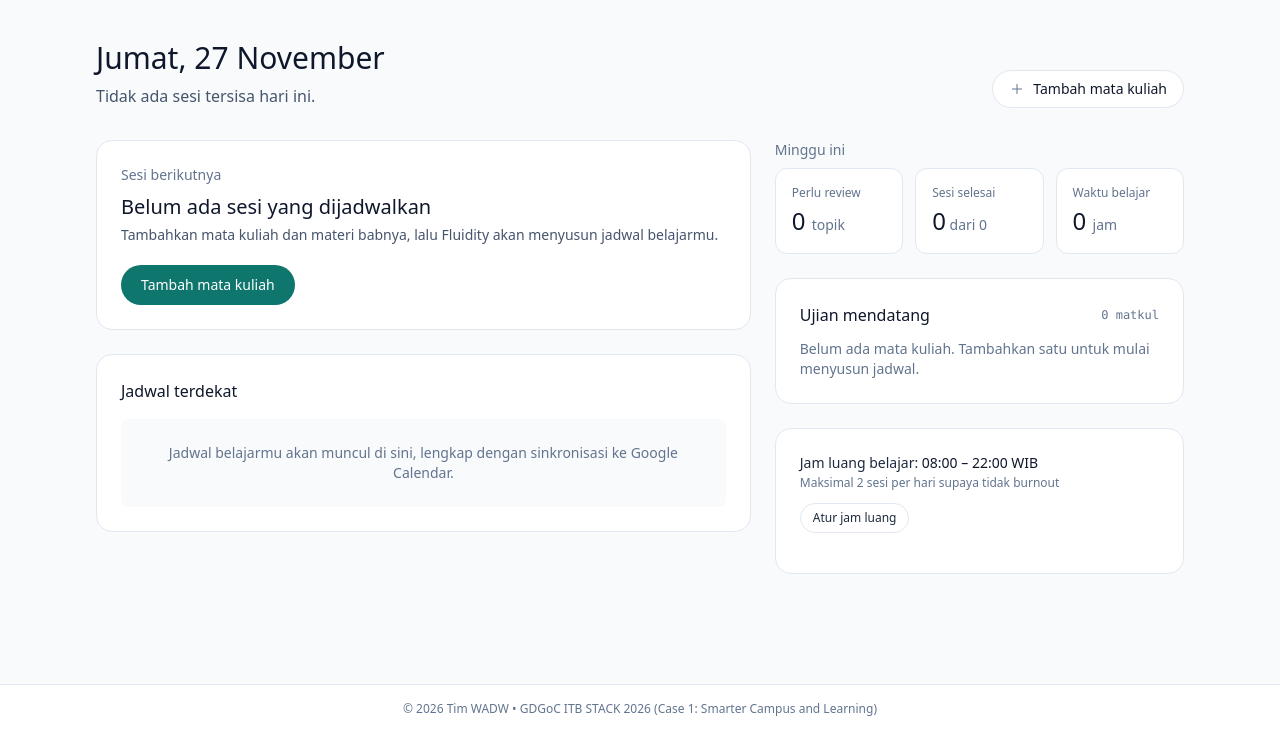
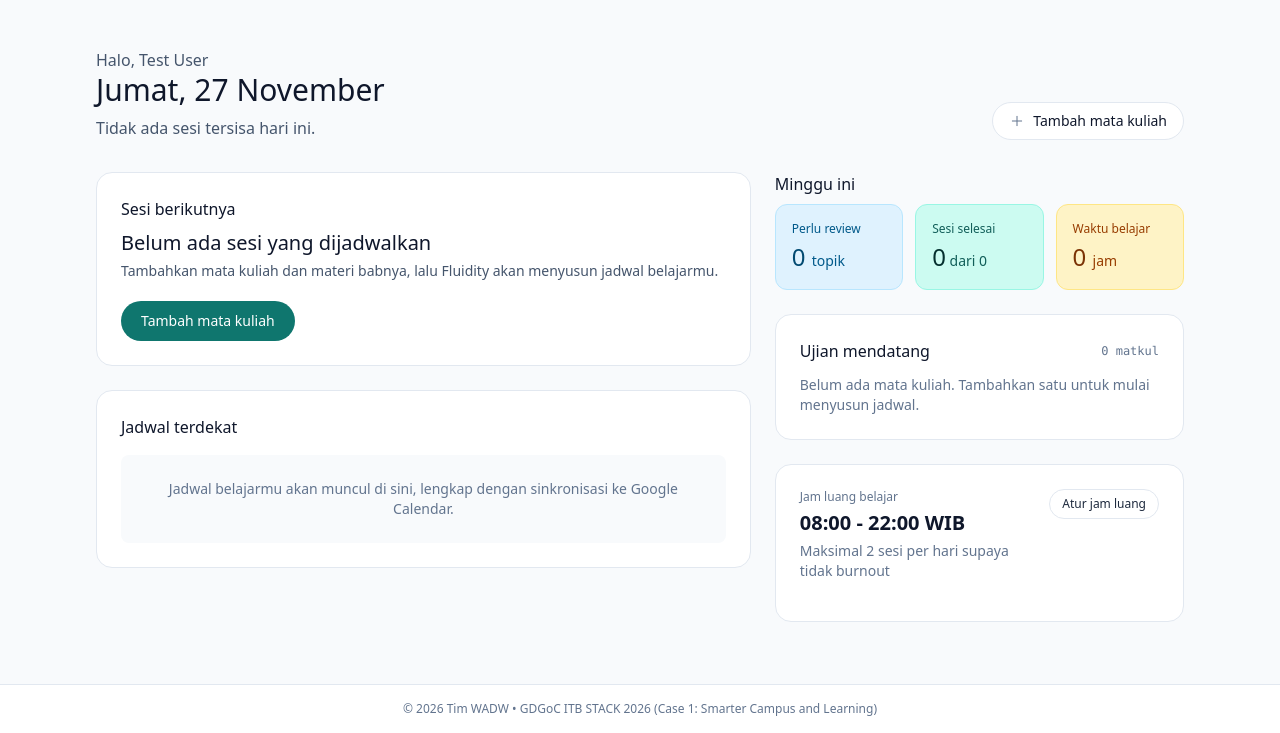
Before and after one commit to iamjarrrs/fluidity-dev, a Laravel app: page /dashboard in a window 1280 px wide. Shown: the part 67-800 px from the top of the page. Run offline with Laravel 12, Linux system fonts and the light colour scheme; a user stored in the database is signed in; data comes from the database, SQL or seed files in the repository; data that the repository does not hold is empty; style sheets or scripts are compiled from the project's sources.

Commit message:
ubah warna card, ubah space kiri kanan di page jadwal dan tambah mata kuliah

```diff
--- a/resources/views/courses/show.blade.php
+++ b/resources/views/courses/show.blade.php
@@ -17,7 +17,7 @@
 @endphp
 
 @section('content')
-<div class="max-w-4xl mx-auto">
+<div>
 
     <a href="{{ route('dashboard') }}" class="inline-flex items-center gap-2 rounded-full border border-slate-200 bg-white px-4 py-2 text-sm font-medium text-slate-900 hover:bg-slate-100 transition-colors">
         <svg class="size-4 text-slate-500" viewBox="0 0 24 24" fill="none" stroke="currentColor" stroke-width="1.5" stroke-linecap="round" stroke-linejoin="round" aria-hidden="true"><path d="M19 12H5M12 19l-7-7 7-7"/></svg>
--- a/resources/views/dashboard.blade.php
+++ b/resources/views/dashboard.blade.php
@@ -19,6 +19,9 @@
     <!-- Hari ini -->
     <div class="flex flex-wrap items-end justify-between gap-4">
         <div>
+            <p class="mt-2 text-slate-600">
+                Halo, {{ $user->name }}
+            </p>
             <h1 class="text-2xl sm:text-3xl font-medium text-slate-900">{{ now()->locale('id')->isoFormat('dddd, D MMMM') }}</h1>
             <p class="mt-2 text-slate-600">
                 @if($todayLeft > 0)
@@ -49,7 +52,7 @@
                         [$pct, $label, $bar, $ink] = $mastery($topic->mastery_level);
                     @endphp
                     <div class="flex flex-wrap items-center justify-between gap-3">
-                        <p class="text-sm text-slate-500">Sesi berikutnya</p>
+                        <p class="text-base font-medium text-slate-900">Sesi berikutnya</p>
                         <span class="text-sm text-slate-500 tabular-nums">
                             {{ $nextSession->scheduled_start->locale('id')->isoFormat('ddd, D MMM') }} ·
                             {{ $nextSession->scheduled_start->format('H.i') }} – {{ $nextSession->scheduled_end->format('H.i') }} · {{ $nextSession->duration_minutes }} menit
@@ -96,7 +99,7 @@
                         </ul>
                     </div>
                 @else
-                    <p class="text-sm text-slate-500">Sesi berikutnya</p>
+                    <p class="text-base font-medium text-slate-900">Sesi berikutnya</p>
                     <h2 id="next-title" class="mt-2 text-xl font-medium text-slate-900">Belum ada sesi yang dijadwalkan</h2>
                     <p class="mt-1 text-sm text-slate-600">
                         @if($courses->isNotEmpty())
@@ -168,20 +171,20 @@
 
             <!-- Ringkasan minggu ini -->
             <section aria-labelledby="week-title">
-                <h2 id="week-title" class="text-sm text-slate-500">Minggu ini</h2>
+                <h2 id="week-title" class="text-base font-medium text-slate-900">Minggu ini</h2>
                 <div class="mt-2 grid grid-cols-3 gap-3">
-                    <div class="rounded-xl border border-slate-200 bg-white p-4">
-                        <p class="text-xs text-slate-500">Perlu review</p>
-                        {{-- Aksen amber hanya kalau memang ada yang perlu di-review --}}
-                        <p class="mt-1 text-2xl font-medium tabular-nums {{ $reviewDue > 0 ? 'text-amber-700' : 'text-slate-900' }}">{{ $reviewDue }} <span class="text-sm font-normal text-slate-500">topik</span></p>
+                    {{-- Warna dari palet: sky = mode Review, teal = brand/progres, amber = aksen 10% --}}
+                    <div class="rounded-xl border border-sky-200 bg-sky-100 p-4">
+                        <p class="text-xs text-sky-800">Perlu review</p>
+                        <p class="mt-1 text-2xl font-medium tabular-nums text-sky-900">{{ $reviewDue }} <span class="text-sm font-normal text-sky-800">topik</span></p>
                     </div>
-                    <div class="rounded-xl border border-slate-200 bg-white p-4">
-                        <p class="text-xs text-slate-500">Sesi selesai</p>
-                        <p class="mt-1 text-2xl font-medium text-slate-900 tabular-nums">{{ $weekCompleted }}<span class="text-sm font-normal text-slate-500"> dari {{ $weekTotal }}</span></p>
+                    <div class="rounded-xl border border-primary-200 bg-primary-100 p-4">
+                        <p class="text-xs text-primary-700">Sesi selesai</p>
+                        <p class="mt-1 text-2xl font-medium text-primary-900 tabular-nums">{{ $weekCompleted }}<span class="text-sm font-normal text-primary-700"> dari {{ $weekTotal }}</span></p>
                     </div>
-                    <div class="rounded-xl border border-slate-200 bg-white p-4">
-                        <p class="text-xs text-slate-500">Waktu belajar</p>
-                        <p class="mt-1 text-2xl font-medium text-slate-900 tabular-nums">{{ str_replace('.', ',', $weekHours) }} <span class="text-sm font-normal text-slate-500">jam</span></p>
+                    <div class="rounded-xl border border-amber-200 bg-amber-100 p-4">
+                        <p class="text-xs text-amber-800">Waktu belajar</p>
+                        <p class="mt-1 text-2xl font-medium text-amber-900 tabular-nums">{{ str_replace('.', ',', $weekHours) }} <span class="text-sm font-normal text-amber-800">jam</span></p>
                     </div>
                 </div>
             </section>
@@ -257,16 +260,16 @@
 
             <!-- Preferensi jam luang -->
             <section x-data="{ editingPref: false }" class="rounded-2xl border border-slate-200 bg-white p-5 sm:p-6 text-xs text-slate-600 space-y-4" aria-label="Jam luang belajar">
-                <div class="flex flex-wrap items-center justify-between gap-3">
-                    <div>
-                        <p class="text-sm">
-                            <span class="font-medium text-slate-800">Jam luang belajar:</span>
-                            <span class="font-medium text-slate-900 tabular-nums">{{ substr($user->study_window_start ?? '08:00', 0, 5) }} – {{ substr($user->study_window_end ?? '22:00', 0, 5) }} WIB</span>
-                        </p>
-                        <p class="text-xs text-slate-500 mt-0.5">Maksimal {{ $user->max_daily_sessions ?? 2 }} sesi per hari supaya tidak burnout</p>
+                {{-- Tombol selalu di kanan; teks yang menyesuaikan lebar --}}
+                <div class="flex items-start justify-between gap-3">
+                    <div class="min-w-0">
+                        {{-- Sama dengan card jam luang di halaman Jadwal: label kecil, jam besar, keterangan sedang --}}
+                        <p class="text-xs font-medium text-slate-500">Jam luang belajar</p>
+                        <p class="mt-1 text-xl font-semibold text-slate-900 tabular-nums">{{ substr($user->study_window_start ?? '08:00', 0, 5) }} - {{ substr($user->study_window_end ?? '22:00', 0, 5) }} WIB</p>
+                        <p class="mt-1 text-sm text-slate-500">Maksimal {{ $user->max_daily_sessions ?? 2 }} sesi per hari supaya tidak burnout</p>
                     </div>
                     <button type="button" @click="editingPref = !editingPref"
-                        class="px-3 py-1.5 rounded-full border border-slate-200 hover:bg-slate-100 text-slate-800 font-medium transition-colors">
+                        class="shrink-0 whitespace-nowrap px-3 py-1.5 rounded-full border border-slate-200 hover:bg-slate-100 text-slate-800 font-medium transition-colors">
                         <span x-text="editingPref ? 'Tutup' : 'Atur jam luang'"></span>
                     </button>
                 </div>
```
Also changed, not shown: resources/views/courses/create.blade.php (+6 -4 lines), resources/views/courses/edit.blade.php (+6 -4 lines), resources/views/schedule/preview.blade.php (+15 -9 lines).
